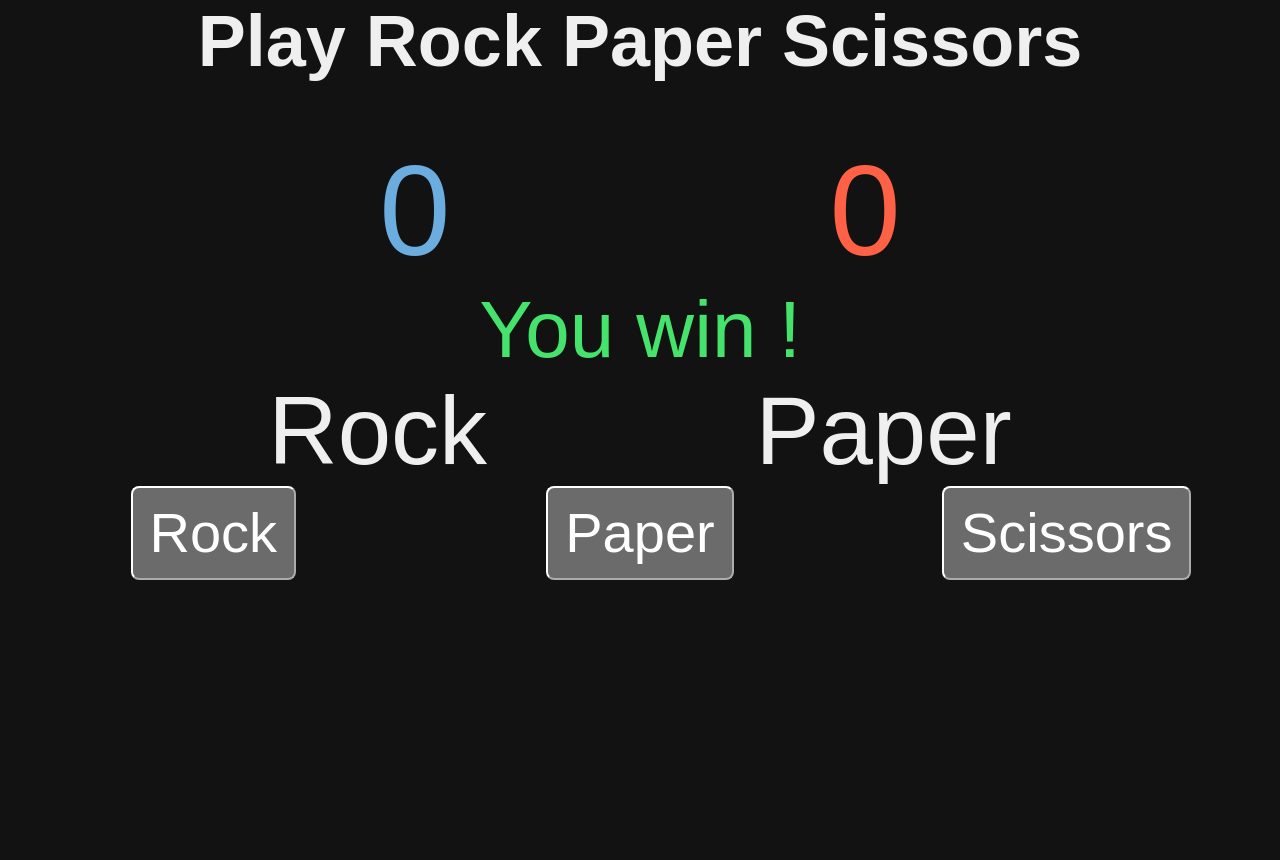
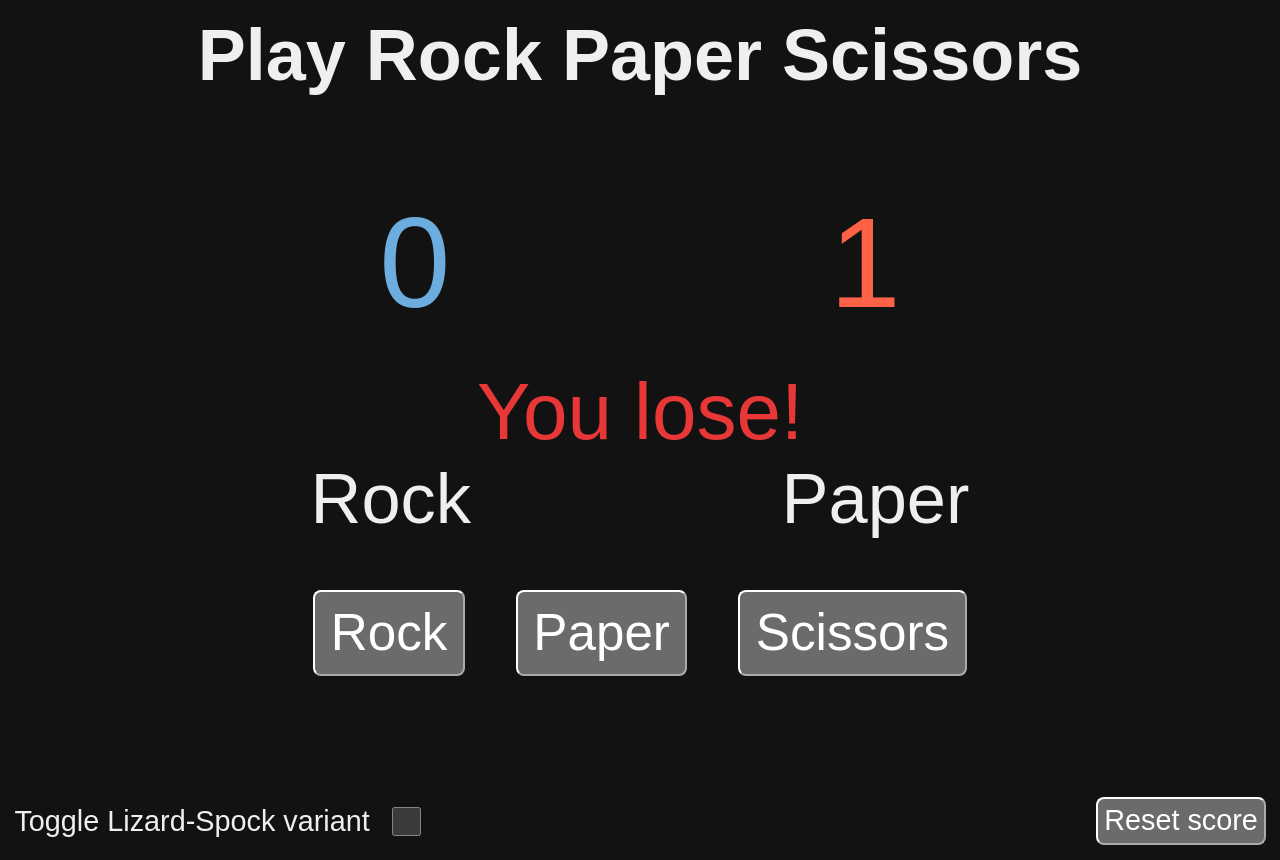
Before and after one commit to Rekuiem84/rock-paper-scissors, a plain HTML site: page index.html in a window 1280 px wide. Both pictures are taken after a click on the button "Rock". Before the commit the page ends 800 px from the top, so only its background shows below. Drawn offline with Linux system fonts and the light colour scheme.

Commit message:
end of the project

```diff
--- a/index.html
+++ b/index.html
@@ -18,16 +18,29 @@
         <p class="player-score">0</p>
         <p class="comp-score">0</p>
       </div>
-      <p class="result-message win">You win !</p>
+      <p class="result-message win">Let's play!</p>
       <div class="game-board">
-        <p class="player-choice">Rock</p>
-        <p class="comp-choice">Paper</p>
+        <p class="player-choice">You</p>
+        <p class="comp-choice">Comp</p>
       </div>
-      <div class="choice-cont">
-        <button class="choice" value="rock">Rock</button>
-        <button class="choice" value="paper">Paper</button>
-        <button class="choice" value="scissors">Scissors</button>
+      <div>
+        <div class="choice-cont">
+          <button class="choice rock" value="rock">Rock</button>
+          <button class="choice paper" value="paper">Paper</button>
+          <button class="choice scissors" value="scissors">Scissors</button>
+        </div>
+        <div class="choice-cont ls-variant">
+          <button class="choice lizard" value="lizard">Lizard</button>
+          <button class="choice spock" value="spock">Spock</button>
+        </div>
       </div>
+      <form method="get">
+        <div>
+          <label for="ls">Toggle Lizard-Spock variant</label>
+          <input type="checkbox" name="ls" class="toggle-variant">
+        </div>
+        <button class="reset">Reset score</button>
+      </form>
     </section>
   </main>
 </body>
--- a/script.js
+++ b/script.js
@@ -0,0 +1,103 @@
+const playerScoreDisplay = document.querySelector(".player-score");
+const computerScoreDisplay = document.querySelector(".comp-score");
+let playerScore = 0;
+let computerScore = 0;
+
+const variantDisplay = document.querySelector(".variant-name");
+const toggleLSVariant = document.querySelector(".toggle-variant[name=ls]");
+const variantChoicesContainer = document.querySelector(
+	".choice-cont.ls-variant"
+);
+let gameVariant = "normal";
+
+const resultMessage = document.querySelector(".result-message");
+const playerChoiceDisplay = document.querySelector(".player-choice");
+const computerChoiceDisplay = document.querySelector(".comp-choice");
+
+const choiceButtons = document.querySelectorAll(".choice");
+const rockButton = document.querySelector(".rock");
+const paperButton = document.querySelector(".paper");
+const scissorsButton = document.querySelector(".scissors");
+const lizardButton = document.querySelector(".lizard");
+const spockButton = document.querySelector(".spock");
+
+const resetButton = document.querySelector(".reset");
+
+toggleLSVariant.addEventListener("click", () => {
+	if (toggleLSVariant.checked) {
+		gameVariant = "lizard-spock";
+		variantDisplay.style.visibility = "visible";
+		variantChoicesContainer.style.visibility = "visible";
+	} else {
+		gameVariant = "normal";
+		variantDisplay.style.visibility = "hidden";
+		variantChoicesContainer.style.visibility = "hidden";
+	}
+});
+
+choiceButtons.forEach((button) => {
+	button.addEventListener("click", () => {
+		if (toggleLSVariant.checked) {
+			variantDisplay.style.visibility = "visible";
+		}
+		let playerChoice = button.value;
+		let computerChoice = computerPlay(gameVariant);
+		playerChoiceDisplay.textContent = playerChoice;
+		computerChoiceDisplay.textContent = computerChoice;
+		playRound(playerChoice, computerChoice);
+	});
+});
+
+function computerPlay(variant) {
+	let choices = ["rock", "paper", "scissors"];
+	if (variant === "lizard-spock") {
+		choices = ["rock", "paper", "scissors", "lizard", "spock"];
+	}
+	let computerChoice = choices[Math.floor(Math.random() * choices.length)];
+	return computerChoice;
+}
+
+function playRound(playerChoice, computerChoice) {
+	if (playerChoice === computerChoice) {
+		resultMessage.textContent = "It's a tie!";
+		resultMessage.classList.value = "result-message tie";
+	} else if (
+		// all win conditions
+		(playerChoice === "rock" && computerChoice === "scissors") ||
+		(playerChoice === "paper" && computerChoice === "rock") ||
+		(playerChoice === "scissors" && computerChoice === "paper") ||
+		// lizard-spock variant win conditions
+		(playerChoice === "rock" && computerChoice === "lizard") ||
+		(playerChoice === "paper" && computerChoice === "spock") ||
+		(playerChoice === "scissors" && computerChoice === "lizard") ||
+		(playerChoice === "lizard" && computerChoice === "spock") ||
+		(playerChoice === "lizard" && computerChoice === "paper") ||
+		(playerChoice === "spock" && computerChoice === "scissors") ||
+		(playerChoice === "spock" && computerChoice === "rock")
+	) {
+		win();
+	} else {
+		lose();
+	}
+}
+
+function win() {
+	resultMessage.textContent = "You win!";
+	resultMessage.classList.value = "result-message win";
+	playerScoreDisplay.textContent = ++playerScore;
+}
+function lose() {
+	resultMessage.textContent = "You lose!";
+	resultMessage.classList.value = "result-message lose";
+	computerScoreDisplay.textContent = ++computerScore;
+}
+
+resetButton.addEventListener("click", (e) => {
+	e.preventDefault();
+	playerScore = 0;
+	computerScore = 0;
+	playerScoreDisplay.textContent = playerScore;
+	computerScoreDisplay.textContent = computerScore;
+	resultMessage.textContent = "Let's play!";
+	resultMessage.classList.value = "result-message win";
+});
--- a/styles.css
+++ b/styles.css
@@ -18,17 +18,25 @@ html {
 body {
 	background-color: #121212;
 	color: #efefef;
-	min-height: 100dvh;
 }
 h1,
 h2 {
 	text-align: center;
 }
 h1 {
-	font-size: 4.5rem;
+	font-size: clamp(2.3rem, 7vw, 4.5rem);
+	margin-top: 0.2em;
+	padding-inline: 0.3em;
 }
 h2 {
-	font-size: 3rem;
+	font-size: clamp(1.5rem, 5vw, 3rem);
+	margin-top: 0.2em;
+	padding-inline: 0.3em;
+}
+section {
+	min-height: 100dvh;
+	display: flex;
+	flex-direction: column;
 }
 .variant-name {
 	visibility: hidden;
@@ -36,7 +44,9 @@ h2 {
 .scoreboard {
 	display: flex;
 	justify-content: space-evenly;
-	font-size: 8rem;
+	font-size: clamp(6rem, 12vw, 8rem);
+	margin-block: 0.3em;
+	line-height: 1;
 }
 .player-score {
 	color: rgb(108, 173, 223);
@@ -46,7 +56,7 @@ h2 {
 }
 .result-message {
 	text-align: center;
-	font-size: 5rem;
+	font-size: clamp(3.5rem, 7vw, 5rem);
 }
 .result-message.win {
 	color: rgb(69, 226, 108);
@@ -54,20 +64,60 @@ h2 {
 .result-message.lose {
 	color: rgb(232, 55, 55);
 }
+.result-message.tie {
+	color: rgb(219, 166, 42);
+}
 .game-board {
 	display: flex;
 	justify-content: space-evenly;
-	font-size: 6rem;
+	font-size: clamp(2.4rem, 5.5vw, 6rem);
+}
+.player-choice,
+.comp-choice {
+	text-transform: capitalize;
 }
 .choice-cont {
-	display: grid;
-	grid-template-columns: repeat(3, 1fr);
-	place-items: center;
+	display: flex;
+	justify-content: center;
+	flex-wrap: wrap;
+	padding: 0 0.6em;
+	gap: 0.5em 1em;
+	font-size: clamp(1.8rem, 4vw, 3.5rem);
+}
+.choice-cont:first-of-type {
+	margin-block: 1em 0.4em;
+}
+.choice-cont.ls-variant {
+	visibility: hidden;
 }
 .choice {
 	width: fit-content;
-	font-size: 3.5rem;
+	font-size: inherit;
 	line-height: 1;
 	padding: 0.3em;
 	border-radius: 0.5rem;
 }
+form {
+	display: flex;
+	align-items: center;
+	justify-content: space-between;
+	margin-top: auto;
+	font-size: clamp(1.2rem, 5vw, 1.8rem);
+}
+label {
+	margin: 0.5em;
+	vertical-align: middle;
+	font-size: inherit;
+}
+input {
+	width: 1.8rem;
+	height: 1.8rem;
+	accent-color: rgb(69, 226, 108);
+	vertical-align: middle;
+}
+.reset {
+	margin: 0.5em;
+	font-size: inherit;
+	padding: 0.2em;
+	border-radius: 0.5rem;
+}
```
